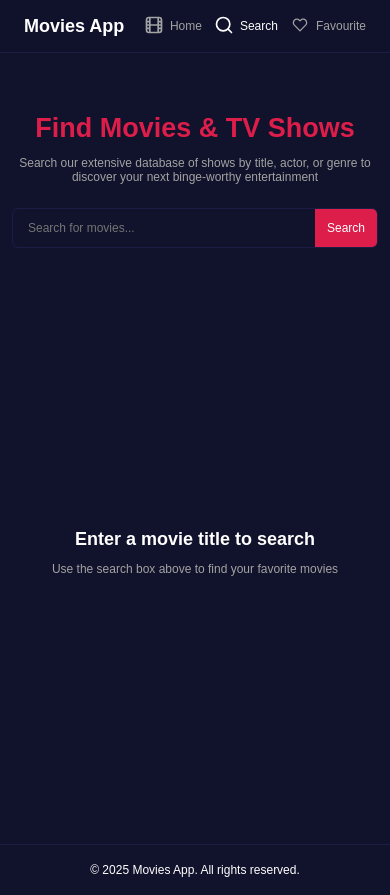
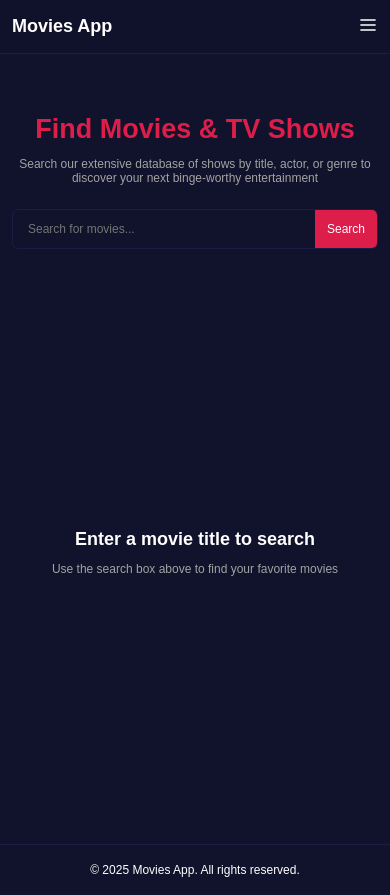
Before and after one commit to MoamenSherif81/movies-app, a Next.js app: page /search in a window 390 px wide. Built offline with nearby package versions, Linux system fonts and the light colour scheme; no server answers; what axios-retry would draw is missing.

Commit message:
Add responsivness to navbar

```diff
--- a/package.json
+++ b/package.json
@@ -25,6 +25,7 @@
     "react": "^19.0.0",
     "react-dom": "^19.0.0",
     "react-loading-skeleton": "^3.5.0",
+    "react-responsive": "^10.0.1",
     "zustand": "^5.0.4"
   },
   "devDependencies": {
--- a/src/components/common/navbar/NavLink.tsx
+++ b/src/components/common/navbar/NavLink.tsx
@@ -9,9 +9,10 @@ interface INavLinkProps {
   href: string;
   children: React.ReactNode;
   className?: string;
+  onClick?: () => void;
 }
 
-export default function NavLink({ href, children, className }: INavLinkProps) {
+export default function NavLink({ href, children, className, onClick }: INavLinkProps) {
   const pathname = usePathname();
   const isActive = pathname === href;
 
@@ -21,6 +22,7 @@ export default function NavLink({ href, children, className }: INavLinkProps) {
         className={`${className || ""} ${isActive ? styles.active : ""}`}
         href={href}
         aria-current={isActive ? "page" : undefined}
+        onClick={onClick}
       >
         {children}
       </Link>
--- a/src/components/common/navbar/Navbar.tsx
+++ b/src/components/common/navbar/Navbar.tsx
@@ -1,33 +1,115 @@
+"use client";
+
 import styles from "./styles/Navbar.module.scss";
-import { favouriteIcon, movieIcon, searchIcon } from "../../../utils/icons";
+import {
+  burgerIcon,
+  closeIcon,
+  favouriteIcon,
+  movieIcon,
+  searchIcon,
+} from "../../../utils/icons";
 import NavLink from "./NavLink";
 import Link from "next/link";
+import { useEffect, useRef, useState } from "react";
+import { useMediaQuery } from "react-responsive";
 
 export default function Navbar() {
+  const [isOpen, setIsOpen] = useState(false);
+  const [contentHeight, setContentHeight] = useState(0);
+  const contentRef = useRef<HTMLUListElement>(null);
+  const [isMobile, setIsMobile] = useState(false);
+
+  useEffect(() => {
+    const checkIfMobile = () => {
+      setIsMobile(window.innerWidth <= 640);
+    };
+
+    checkIfMobile();
+
+    window.addEventListener("resize", checkIfMobile);
+    return () => window.removeEventListener("resize", checkIfMobile);
+  }, []);
+
+  const handleLinkClick = () => {
+    if (isMobile && isOpen) {
+      setIsOpen(false);
+    }
+  };
+
+  useEffect(() => {
+    if (!isMobile) {
+      setIsOpen(false);
+      if (contentRef.current) {
+        contentRef.current.style.height = "auto";
+      }
+      return;
+    }
+
+    if (contentRef.current) {
+      contentRef.current.style.height = "auto";
+      const scrollHeight = contentRef.current.scrollHeight;
+      setContentHeight(scrollHeight);
+
+      contentRef.current.style.maxHeight = isOpen ? `${scrollHeight}px` : "0px";
+    }
+  }, [isMobile, isOpen]);
+
   return (
-    <header className={`${styles.navbar}`}>
+    <header className={styles.navbar}>
       <div className={`${styles.navbar__content} container`}>
-        <h4 className={`${styles.navbar__logo}`}>
+        <h4 className={styles.navbar__logo}>
           <Link href="/" aria-label="Movies App - Home page">
             Movies App
           </Link>
         </h4>
-        <nav aria-label="Main navigation" role="navigation">
-          <ul className={`${styles.navbar__links}`}>
-            <NavLink href="/" className={`${styles.navbar__links__item}`}>
+        {isMobile && (
+          <button
+            className={styles.navbar__burger}
+            onClick={() => setIsOpen(!isOpen)}
+            aria-expanded={isOpen}
+            aria-controls="main-nav"
+            aria-label={isOpen ? "Close menu" : "Open menu"}
+          >
+            <span aria-hidden="true">{isOpen ? closeIcon : burgerIcon}</span>
+          </button>
+        )}
+
+        <nav
+          aria-label="Main navigation"
+          role="navigation"
+          id="main-nav"
+          className={`${styles.navbar__nav}`}
+          ref={contentRef}
+          style={{
+            maxHeight: isMobile ? (isOpen ? `${contentHeight}px` : "0px") : "auto",
+          }}
+        >
+          <ul
+            className={`${styles.navbar__links}`}
+          >
+            <NavLink
+              href="/"
+              className={styles.navbar__links__item}
+              onClick={handleLinkClick}
+            >
               <span aria-hidden="true">{movieIcon}</span>
-              Home
+              <span>Home</span>
             </NavLink>
-            <NavLink href="/search" className={`${styles.navbar__links__item}`}>
+            <NavLink
+              href="/search"
+              className={styles.navbar__links__item}
+              onClick={handleLinkClick}
+            >
               <span aria-hidden="true">{searchIcon}</span>
-              Search
+              <span>Search</span>
             </NavLink>
             <NavLink
               href="/favourite"
-              className={`${styles.navbar__links__item}`}
+              className={styles.navbar__links__item}
+              onClick={handleLinkClick}
             >
               <span aria-hidden="true">{favouriteIcon}</span>
-              Favourite
+              <span>Favourite</span>
             </NavLink>
           </ul>
         </nav>
--- a/src/components/common/navbar/styles/Navbar.module.scss
+++ b/src/components/common/navbar/styles/Navbar.module.scss
@@ -1,4 +1,5 @@
 @use "@/styles/variables.scss" as *;
+@use "@/styles/mixins.scss" as *;
 
 .navbar{
   position: sticky;
@@ -9,7 +10,7 @@
   border-bottom: $border;
   z-index: 1;
 
-  .navbar__content {
+  &__content {
     display: flex;
     align-items: center;
     justify-content: space-between;
@@ -17,6 +18,14 @@
 
   &__logo{
     cursor: pointer;
+  }
+
+  &__burger{
+    cursor: pointer;
+    display: none;
+    background-color: unset;
+    border: 0;
+    color: white;
   }
 
   &__links{
@@ -41,3 +50,33 @@
     }
   }
 }
+
+@include responsive(sm){
+  .navbar{
+    padding-inline: unset;
+    &__content{
+      nav{
+        position: absolute;
+        top: 100%;
+        left: 0;
+        background-color: $bg_color;
+        border-bottom: $border;
+        width: 100vw;
+        padding-inline: 1rem;
+        overflow: hidden;
+        transition: .3s;
+
+        .navbar__links{
+          flex-direction: column;
+          gap: 2rem;
+          padding-block: 1.5rem;
+        }
+      }
+    }
+
+    &__burger{
+      cursor: pointer;
+      display: flex;
+    }
+  }
+}
--- a/src/utils/icons.tsx
+++ b/src/utils/icons.tsx
@@ -66,3 +66,46 @@ export const starIcon = (
     />
   </svg>
 );
+
+export const burgerIcon = (
+  <svg
+    width="20px"
+    height="20px"
+    viewBox="0 0 28 28"
+    fill="none"
+    xmlns="http://www.w3.org/2000/svg"
+  >
+    <path
+      d="M3 7C3 6.44771 3.44772 6 4 6H24C24.5523 6 25 6.44771 25 7C25 7.55229 24.5523 8 24 8H4C3.44772 8 3 7.55229 3 7Z"
+      fill="currentColor"
+    />
+    <path
+      d="M3 14C3 13.4477 3.44772 13 4 13H24C24.5523 13 25 13.4477 25 14C25 14.5523 24.5523 15 24 15H4C3.44772 15 3 14.5523 3 14Z"
+      fill="currentColor"
+    />
+    <path
+      d="M4 20C3.44772 20 3 20.4477 3 21C3 21.5523 3.44772 22 4 22H24C24.5523 22 25 21.5523 25 21C25 20.4477 24.5523 20 24 20H4Z"
+      fill="currentColor"
+    />
+  </svg>
+);
+
+export const closeIcon = (
+  <svg
+    width="20px"
+    height="20px"
+    viewBox="0 0 24 24"
+    fill="none"
+    xmlns="http://www.w3.org/2000/svg"
+  >
+    <g>
+      <path
+        d="M18 18L12 12M12 12L6 6M12 12L18 6M12 12L6 18"
+        stroke="currentColor"
+        strokeWidth="2"
+        strokeLinecap="round"
+        strokeLinejoin="round"
+      />
+    </g>
+  </svg>
+);
```
Also changed, not shown: 1 other file (tests, documents, lock files or other folders).
